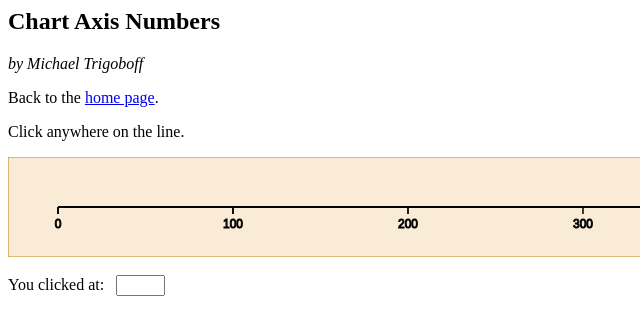
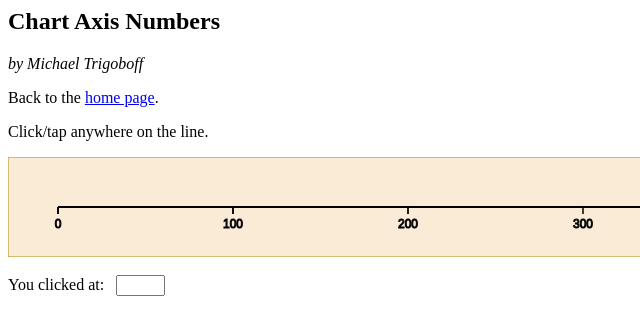
Before and after one commit to mtrigoboff/javascript_apps, a plain HTML site: page chart_axis_numbers.html in a window 1280 px wide. Shown: the full height of the page, 0-640 px from the left. Drawn offline with Linux system fonts and the light colour scheme.

Commit message:
Modify click instruction for user interaction
Updated instructions for user interaction.

```diff
--- a/chart_axis_numbers.html
+++ b/chart_axis_numbers.html
@@ -8,7 +8,7 @@
 	<h2>Chart Axis Numbers</h2>
 	<p><i></p>by Michael Trigoboff</i></p>
 	<p>Back to the <a href="index.html">home page</a>.</p>
-	<p>Click anywhere on the line.</p>
+	<p>Click/tap anywhere on the line.</p>
 
 	<canvas id="canvas" onclick="handleClick(event)" width="800" height="100">
 	Chart Coordinates Demo is not supported in this browser.
```
